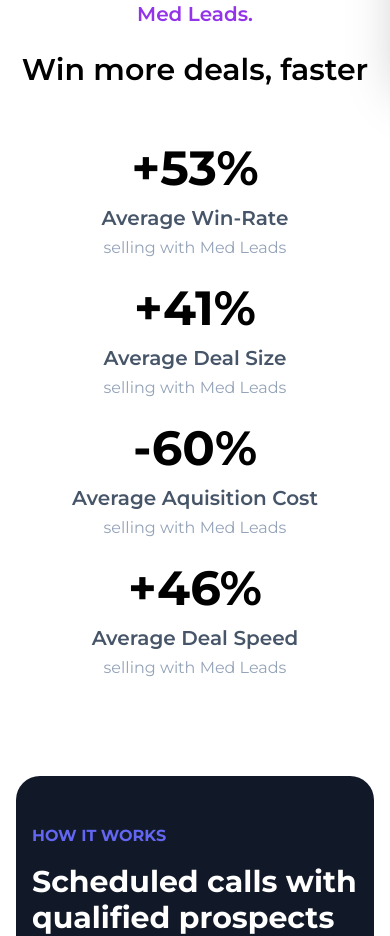
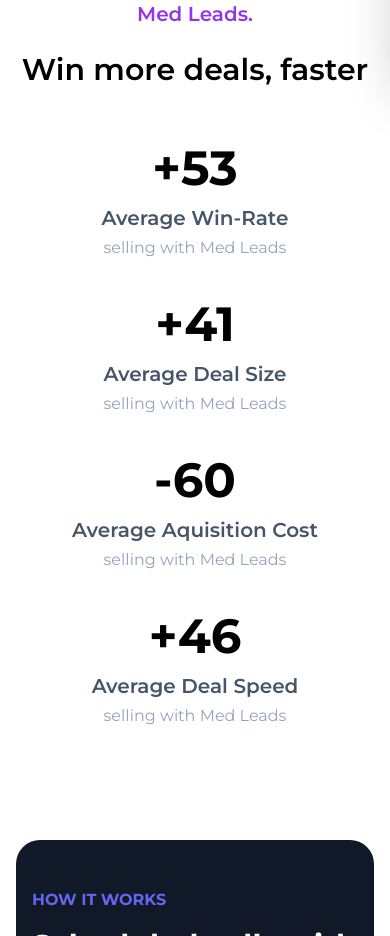
Before and after one commit to i176i/medLeads_deployement, a React (Vite) app: page / in a window 390 px wide. Shown: the part 780-1716 px from the top of the page. Built offline with nearby package versions, Linux system fonts and the light colour scheme.

Commit message:
added required changes of renaming and animated numbers

```diff
--- a/package.json
+++ b/package.json
@@ -12,8 +12,10 @@
   "dependencies": {
     "react": "^18.3.1",
     "react-calendly": "^4.3.1",
+    "react-countup": "^6.5.3",
     "react-dom": "^18.3.1",
     "react-icons": "^5.2.1",
+    "react-intersection-observer": "^9.10.3",
     "swiper": "^11.1.4"
   },
   "devDependencies": {
--- a/src/index.css
+++ b/src/index.css
@@ -7,14 +7,19 @@
 html{
   scroll-behavior: smooth;
 }
+/* body {
+  @apply bg-gradient-to-r from-purple-200 via-slate-50 to-pink-100;
+} */
+body {
 
-body {
   margin: 0;
   padding: 0;
   box-sizing: border-box;
   font-family: sans-serif;
   /* font-family: "Roboto", sans-serif; */
   font-family: "Montserrat", sans-serif;
+
+
 }
 
 
--- a/src/pages/Landing.jsx
+++ b/src/pages/Landing.jsx
@@ -1,7 +1,6 @@
 import CTA from "../Components/CTA";
 import Header from "../Components/Header";
 import MainContent from "../Components/MainContent";
-import Footer from "../Components/Footer";
 function Landing() {
   return (
     <>
@@ -10,7 +9,6 @@
         <CTA />
         <div className="my-8 w-80 text-center mx-auto rounded-full border py-2 px-4 font-semibold bg-purple-100 text-purple-700">🚀 Boost sales close rates by 53%</div>
         <MainContent />
-        {/* <Footer /> */}
       </div>
     </>
   );
--- a/src/style.css
+++ b/src/style.css
@@ -1403,6 +1403,10 @@
   scroll-behavior: smooth;
 }
 
+/* body {
+  @apply bg-gradient-to-r from-purple-200 via-slate-50 to-pink-100;
+} */
+
 body {
   margin: 0;
   padding: 0;
@@ -1714,6 +1718,10 @@
 }
 
 @media (min-width: 1024px) {
+  .lg\:mb-0 {
+    margin-bottom: 0px;
+  }
+
   .lg\:grid-cols-4 {
     grid-template-columns: repeat(4, minmax(0, 1fr));
   }
--- a/src/utilities/NumbersDisplay.jsx
+++ b/src/utilities/NumbersDisplay.jsx
@@ -1,4 +1,35 @@
-import React from "react";
+// import React from "react";
+// import CountUp from "react-countup";
+// import { useInView } from "react-intersection-observer";
+
+// function NumbersDisplay({
+//   className,
+//   isNegative,
+//   value,
+//   primaryText,
+//   secondaryText,
+// }) {
+
+//   return (
+//     <div className={`w-full flex flex-col items-center ${className}`}>
+//       <div className="text-5xl my-2 font-bold">
+//         {isNegative ? "-" : "+"}
+//         {/* {value}% */}
+//         <CountUp end={value} duration={4} start={0} enableScrollSpy={true} />
+//       </div>
+//       <div className="text-xl font-semibold my-1 primary_text text-slate-600">
+//         {primaryText}
+//       </div>
+//       <div className="text-md primary_text text-slate-400">{secondaryText}</div>
+//     </div>
+//   );
+// }
+
+// export default NumbersDisplay;
+
+import React, { useState, useEffect } from "react";
+import CountUp from "react-countup";
+import { useInView } from "react-intersection-observer";
 
 function NumbersDisplay({
   className,
@@ -7,18 +38,33 @@
   primaryText,
   secondaryText,
 }) {
+  const { ref, inView } = useInView({
+    triggerOnce: false,
+  });
+  const [startCount, setStartCount] = useState(false);
+
+  useEffect(() => {
+    if (inView) {
+      setStartCount(true);
+    } else {
+      setStartCount(false);
+    }
+  }, [inView]);
+
   return (
-    <div className={`w-full flex flex-col items-center ${className}`}>
+    <div ref={ref} className={`mb-4 lg:mb-0 w-full flex flex-col items-center ${className}`}>
       <div className="text-5xl my-2 font-bold">
         {isNegative ? "-" : "+"}
-        {value}%
+        {startCount ? (
+          <CountUp end={value} duration={4} start={0} />
+        ) : (
+          "0"
+        )}
       </div>
       <div className="text-xl font-semibold my-1 primary_text text-slate-600">
         {primaryText}
       </div>
-      <div className="text-md primary_text text-slate-400">
-        {secondaryText}
-      </div>
+      <div className="text-md primary_text text-slate-400">{secondaryText}</div>
     </div>
   );
 }
```
Also changed, not shown: 1 other file (tests, documents, lock files or other folders).
